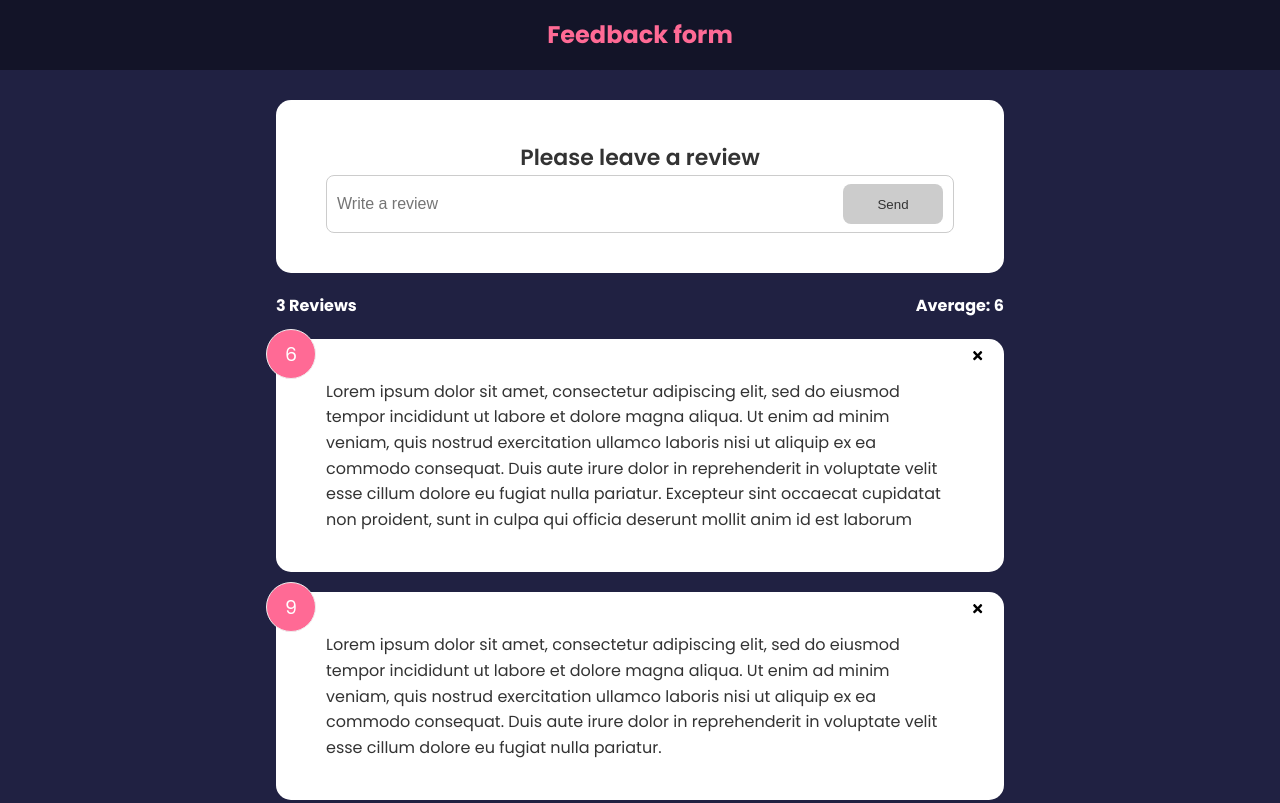
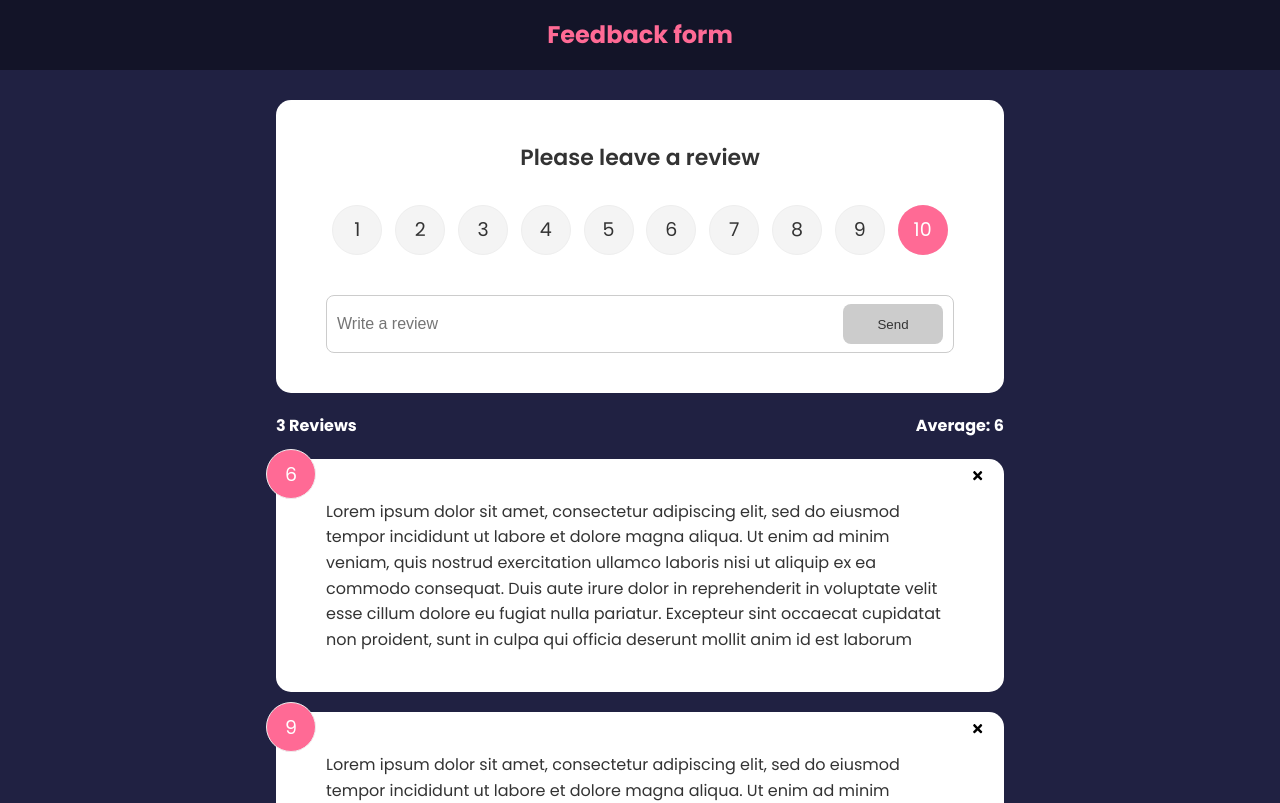
Before and after one commit to DasaGott/feedback-app, a React (Create React App) app: page / in a window 1280 px wide. Shown: the top 803 px of the page. Built offline with nearby package versions, Linux system fonts and the light colour scheme.

Commit message:
Added component for rating selection and made functionalities

```diff
--- a/src/components/FeedbackForm.jsx
+++ b/src/components/FeedbackForm.jsx
@@ -1,9 +1,11 @@
 import Card from "./shared/Card";
 import { useState } from "react";
 import Button from "./shared/Button";
+import RatingSelect from "./RatingSelect";
 
 function FeedbackForm() {
   const [text, setText] = useState("");
+  const [rating, setRating] = useState(10);
   const [btnDisabled, setBtnDisabled] =
     useState(true);
   const [message, setMessage] = useState("");
@@ -32,7 +34,11 @@ function FeedbackForm() {
     <Card>
       <form>
         <h2>Please leave a review</h2>
-        {/*doplnit radio buttons*/}
+        <RatingSelect
+          select={(rating) => {
+            setRating(rating);
+          }}
+        />
         <div className="input-group">
           <input
             onChange={handleTextInput}
--- /dev/null
+++ b/src/components/RatingSelect.jsx
@@ -0,0 +1,38 @@
+import { useState } from "react";
+
+function RatingSelect({ select }) {
+  //we have to add piece of state that represents which number is selected
+  const [selected, setSelected] = useState(10);
+
+  const handleChange = (event) => {
+    //initially, event.currentTarget.value was string, it was needed to transform to number otherwise the number wasnt
+    //marked as selected - therefore we added + sign to transform string to number
+    setSelected(+event.currentTarget.value);
+    //select is props which goes to the feedbackform, but it is function. thats why it was not enough only pass props to the
+    //RatingSelect, but we had to include it here as well.
+    select(+event.currentTarget.value);
+  };
+
+  const numbers = [1, 2, 3, 4, 5, 6, 7, 8, 9, 10];
+  return (
+    <ul className="rating">
+      {numbers.map((number, idx) => (
+        <li key={idx}>
+          <input
+            type="radio"
+            id={`num${number}`}
+            name="rating"
+            value={number}
+            onChange={handleChange}
+            checked={selected === number}
+          />
+          <label htmlFor={`num${number}`}>
+            {number}
+          </label>
+        </li>
+      ))}
+    </ul>
+  );
+}
+
+export default RatingSelect;
```
